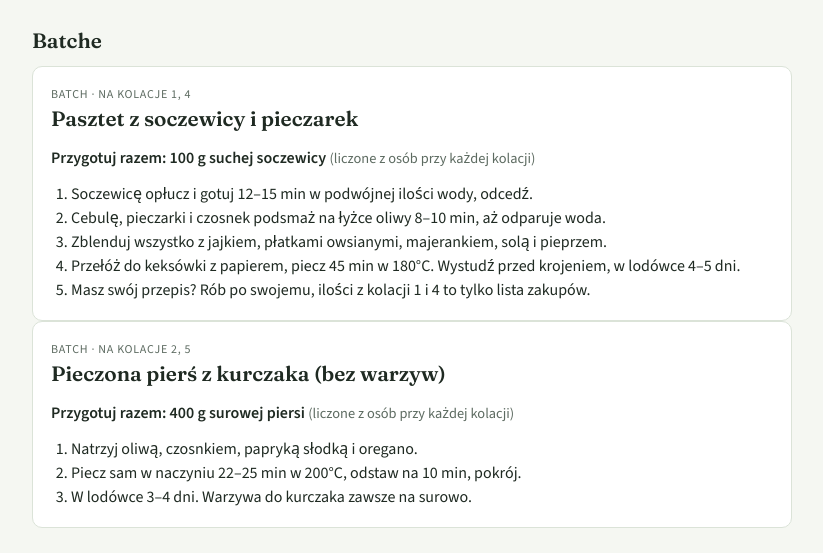
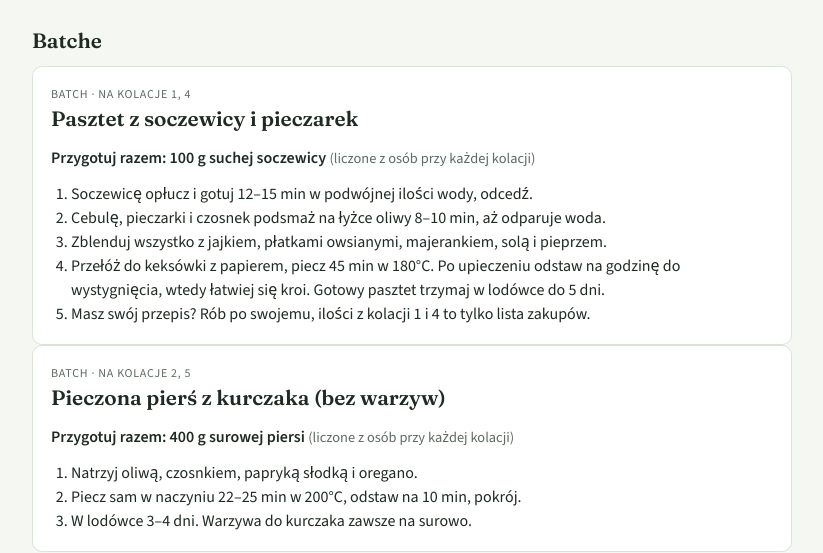
Before and after one commit to CzubekxD/posilki, a plain HTML site: page index.html in a window 1280 px wide. Shown: the part 221-774 px from the top of the page, without its empty margins (228-1051 px from the left). Drawn offline with nearby package versions, Linux system fonts and the light colour scheme.

Commit message:
Pasztet: jaśniejsza instrukcja studzenia
Co-Authored-By: Claude Opus 5.5 <noreply@anthropic.com>
Claude-Session: https://claude.ai/code/session_01Pibf9ApmaTcvMfcCC45bJ9

```diff
--- a/index.html
+++ b/index.html
@@ -64,7 +64,7 @@ button:focus-visible,input:focus-visible{outline:2px solid var(--accent);outline
 // ===== DANE: dopisujemy kolejne przepisy tutaj. Ilości składników = na 1 osobę. =====
 const BATCHES=[
   {name:"Pasztet z soczewicy i pieczarek",source:"Soczewica czerwona",say:"g suchej soczewicy",
-   steps:["Soczewicę opłucz i gotuj 12–15 min w podwójnej ilości wody, odcedź.","Cebulę, pieczarki i czosnek podsmaż na łyżce oliwy 8–10 min, aż odparuje woda.","Zblenduj wszystko z jajkiem, płatkami owsianymi, majerankiem, solą i pieprzem.","Przełóż do keksówki z papierem, piecz 45 min w 180°C. Wystudź przed krojeniem, w lodówce 4–5 dni.","Masz swój przepis? Rób po swojemu, ilości z kolacji 1 i 4 to tylko lista zakupów."]},
+   steps:["Soczewicę opłucz i gotuj 12–15 min w podwójnej ilości wody, odcedź.","Cebulę, pieczarki i czosnek podsmaż na łyżce oliwy 8–10 min, aż odparuje woda.","Zblenduj wszystko z jajkiem, płatkami owsianymi, majerankiem, solą i pieprzem.","Przełóż do keksówki z papierem, piecz 45 min w 180°C. Po upieczeniu odstaw na godzinę do wystygnięcia, wtedy łatwiej się kroi. Gotowy pasztet trzymaj w lodówce do 5 dni.","Masz swój przepis? Rób po swojemu, ilości z kolacji 1 i 4 to tylko lista zakupów."]},
   {name:"Pieczona pierś z kurczaka (bez warzyw)",source:"Pierś z kurczaka (lada)",say:"g surowej piersi",
    steps:["Natrzyj oliwą, czosnkiem, papryką słodką i oregano.","Piecz sam w naczyniu 22–25 min w 200°C, odstaw na 10 min, pokrój.","W lodówce 3–4 dni. Warzywa do kurczaka zawsze na surowo."]}
 ];
```
